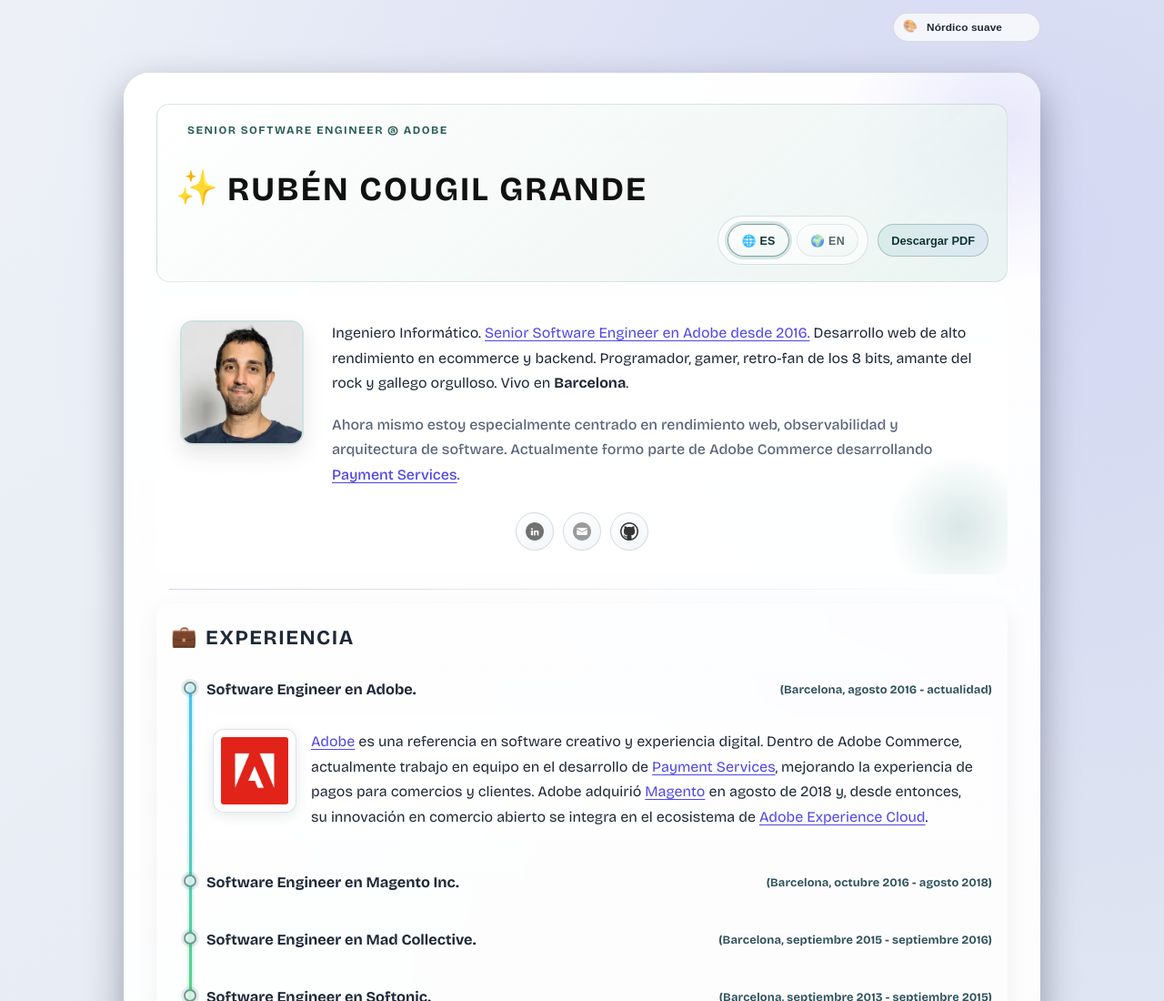
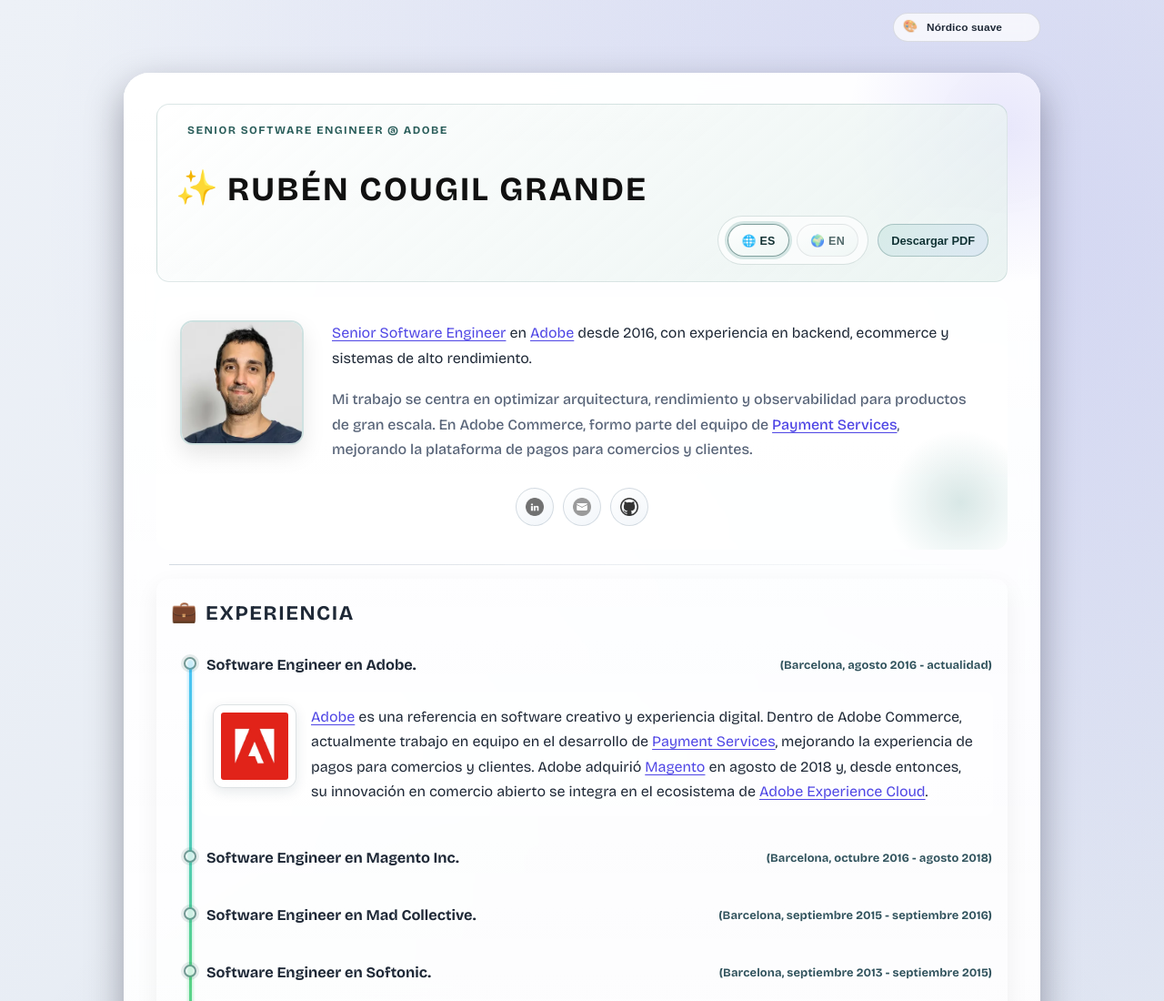
Before and after one commit to rubencougil/rubencougil.github.io, a plain HTML site: page index.html in a window 1280 px wide. Shown: the top 1100 px of the page at 91% size. Drawn offline with nearby package versions, Linux system fonts and the light colour scheme; a web font is replaced by a local one.

Commit message:
Refresh Spanish hero copy and add profile/company links

```diff
--- a/i18n/es.json
+++ b/i18n/es.json
@@ -1,7 +1,7 @@
 {
     "hero-kicker": "Senior Software Engineer @ Adobe",
-    "hero-description": "Ingeniero Informático. <a href=\"https://www.linkedin.com/in/rcougil\" target=\"_blank\" rel=\"noopener\">Senior Software Engineer en Adobe desde 2016.</a> Desarrollo web de alto rendimiento en ecommerce y backend. Programador, gamer, retro-fan de los 8 bits, amante del rock y gallego orgulloso. Vivo en <b>Barcelona</b>.",
-    "hero-focus": "Ahora mismo estoy especialmente centrado en rendimiento web, observabilidad y arquitectura de software. Actualmente formo parte de Adobe Commerce desarrollando <a href=\"https://www.getpaymentservices.com/\" target=\"_blank\" rel=\"noopener\">Payment Services</a>.",
+    "hero-description": "<a href=\"https://www.linkedin.com/in/rcougil\" target=\"_blank\" rel=\"noopener\">Senior Software Engineer</a> en <a href=\"https://www.adobe.com/\" target=\"_blank\" rel=\"noopener\">Adobe</a> desde 2016, con experiencia en backend, ecommerce y sistemas de alto rendimiento.",
+    "hero-focus": "Mi trabajo se centra en optimizar arquitectura, rendimiento y observabilidad para productos de gran escala. En Adobe Commerce, formo parte del equipo de <a href=\"https://www.getpaymentservices.com/\" target=\"_blank\" rel=\"noopener\">Payment Services</a>, mejorando la plataforma de pagos para comercios y clientes.",
     "EXPERIENCE": "EXPERIENCIA",
     "exp-adobe-title": "Software Engineer en Adobe.",
     "exp-adobe-date": "(Barcelona, agosto 2016 - actualidad)",
--- a/index.html
+++ b/index.html
@@ -316,18 +316,21 @@
                             </picture>
                         </div>
                         <p data-i18n="[html]hero-description">
-                            Ingeniero Informático. <a href="https://www.linkedin.com/in/rcougil" target="_blank" rel="noopener">Sr.
-                                Software Engineer en Adobe.</a> Realizando desarrollo Web de
-                            Alto Rendimiento. Programador, Gamer, retro-fan de los 8-bits, amante del Rock y gallego
-                            orgulloso. Vivo en <b>Barcelona</b>.
+                            <a href="https://www.linkedin.com/in/rcougil"
+                               target="_blank"
+                               rel="noopener">Senior Software Engineer</a> en <a href="https://www.adobe.com/"
+                               target="_blank"
+                               rel="noopener">Adobe</a> desde 2016, con experiencia en backend, ecommerce y sistemas de
+                            alto rendimiento.
                         </p>
                         <p class="bio-extra"
                            data-i18n="[html]hero-focus">
-                            Hoy estoy especialmente centrado en rendimiento web, observabilidad y arquitectura de
-                            software. Actualmente trabajo en Adobe Commerce desarrollando
+                            Mi trabajo se centra en optimizar arquitectura, rendimiento y observabilidad para productos
+                            de gran escala. En Adobe Commerce, formo parte del equipo de
                             <a href="https://www.getpaymentservices.com/"
                                target="_blank"
-                               rel="noopener">Payment Services</a>.
+                               rel="noopener">Payment Services</a>, mejorando la plataforma de pagos para comercios y
+                            clientes.
                         </p>
                         <div class="social">
                             <ul>
```
